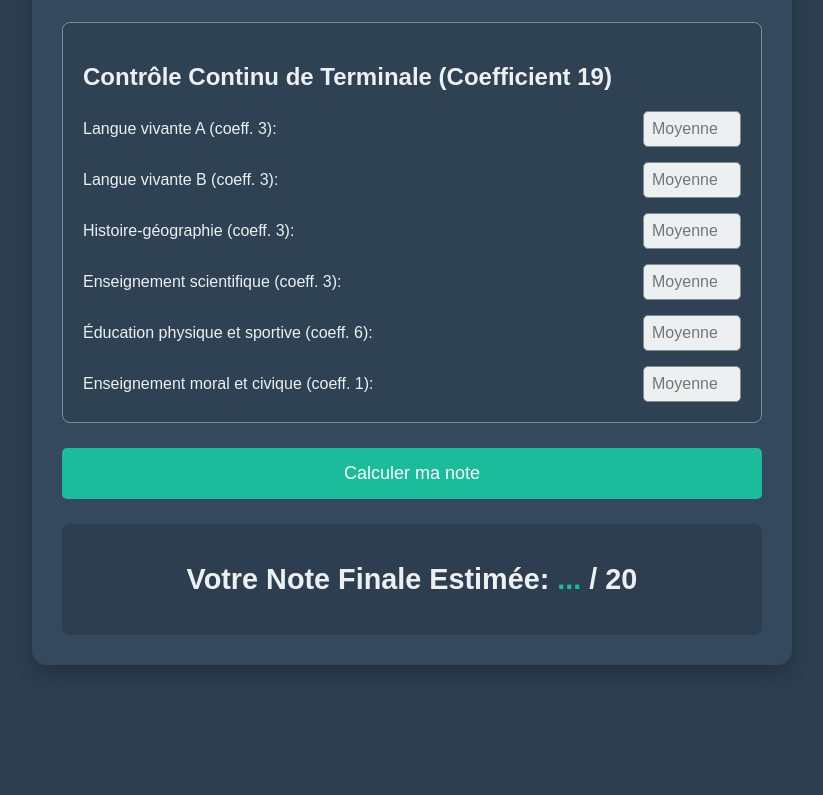
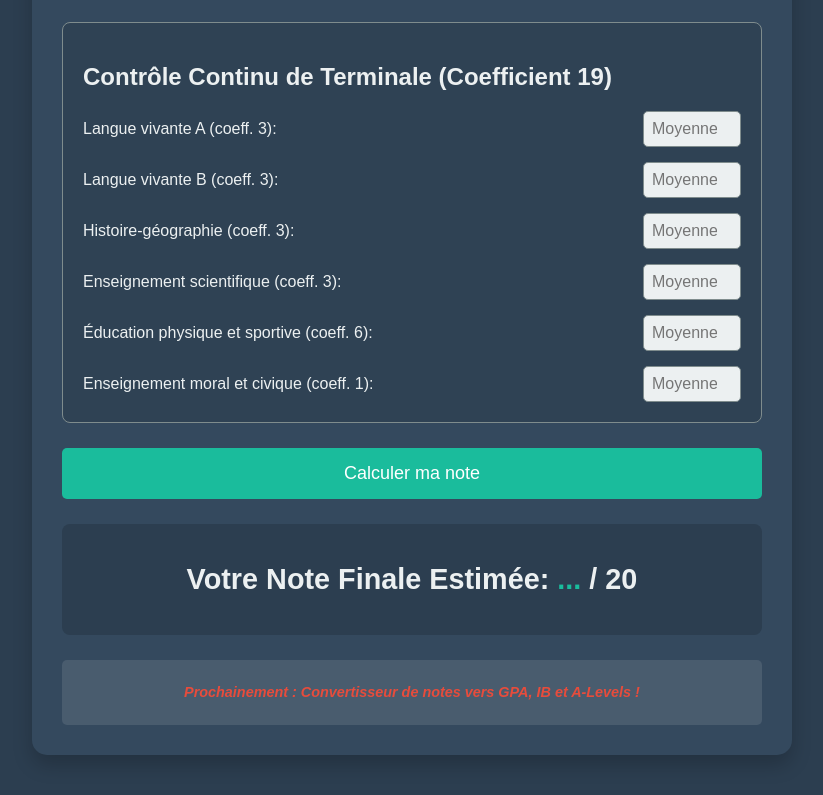
Before and after one commit to Y-Farid/baccalaureat-calculator, a plain HTML site: page index.html in a window 1280 px wide. Shown: the part 1099-1894 px from the top of the page, without its empty margins (228-1051 px from the left). Before the commit the page ends 1804 px from the top, so only its background shows below. Drawn offline with Linux system fonts and the light colour scheme.

Commit message:
Style: Change feature text to red

```diff
--- a/index.html
+++ b/index.html
@@ -107,6 +107,10 @@
         <h2>Votre Note Finale Estimée: <span id="final-grade">...</span> / 20</h2>
         <p id="mention-result"></p>
     </div>
+    <!-- Add this right after your main button -->
+<div class="feature-soon">
+    <p>Prochainement : Convertisseur de notes vers GPA, IB et A-Levels !</p>
+</div>
 </div>
 
 <script src="script.js"></script>
--- a/style.css
+++ b/style.css
@@ -83,3 +83,15 @@ button {
     color: #1abc9c;
     font-weight: bold;
 }
+/* Styling for the "Coming Soon" feature box */
+.feature-soon {
+    text-align: center;
+    margin-top: 25px;
+    padding: 10px;
+    background-color: rgba(255, 255, 255, 0.1);
+    border-radius: 5px;
+    font-style: italic;
+    color: #e74c3c; /* A strong but not alarming red */
+    font-size: 0.9em;
+    font-weight: bold; /* Let's make it bold to stand out more */
+}
```
